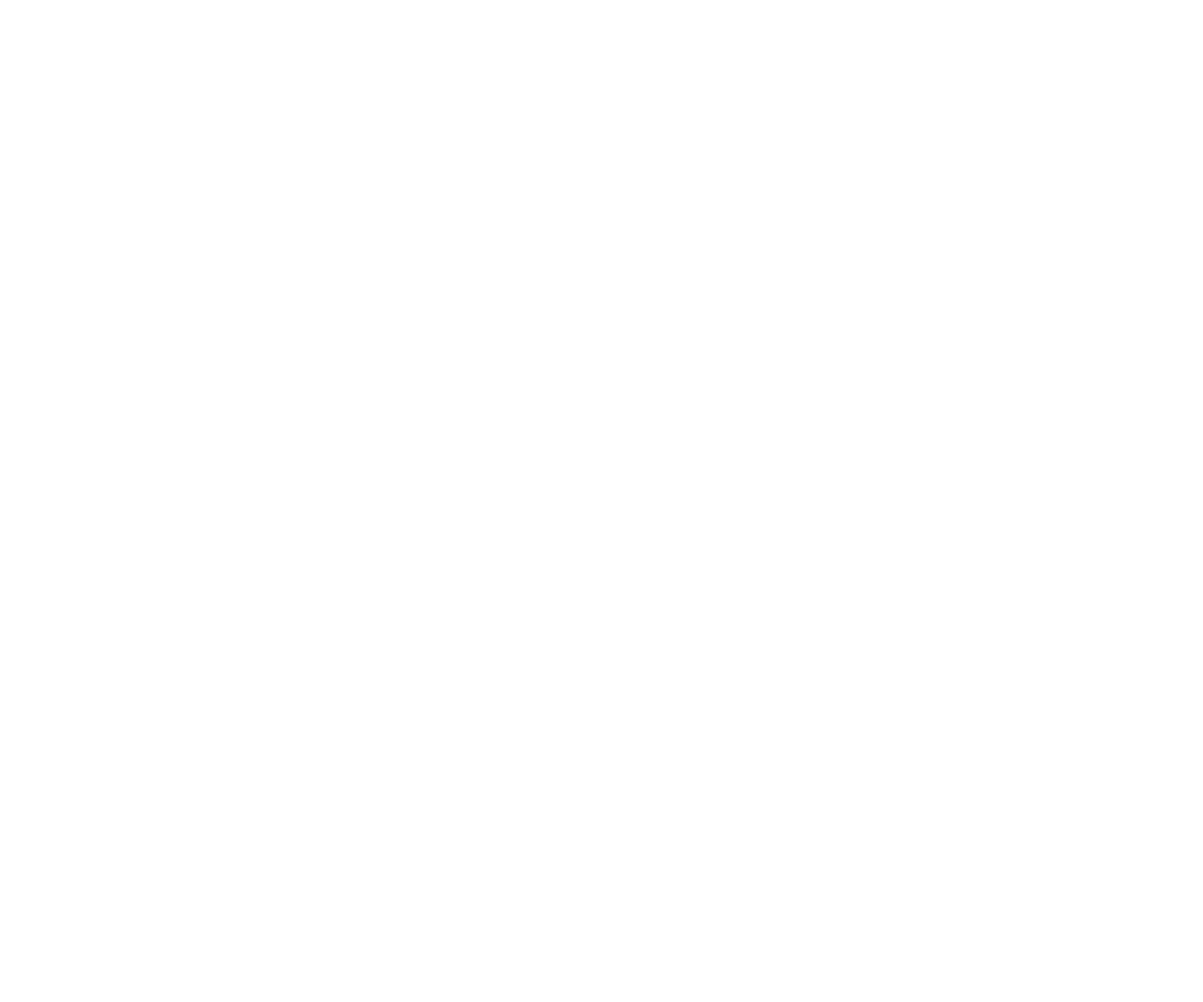
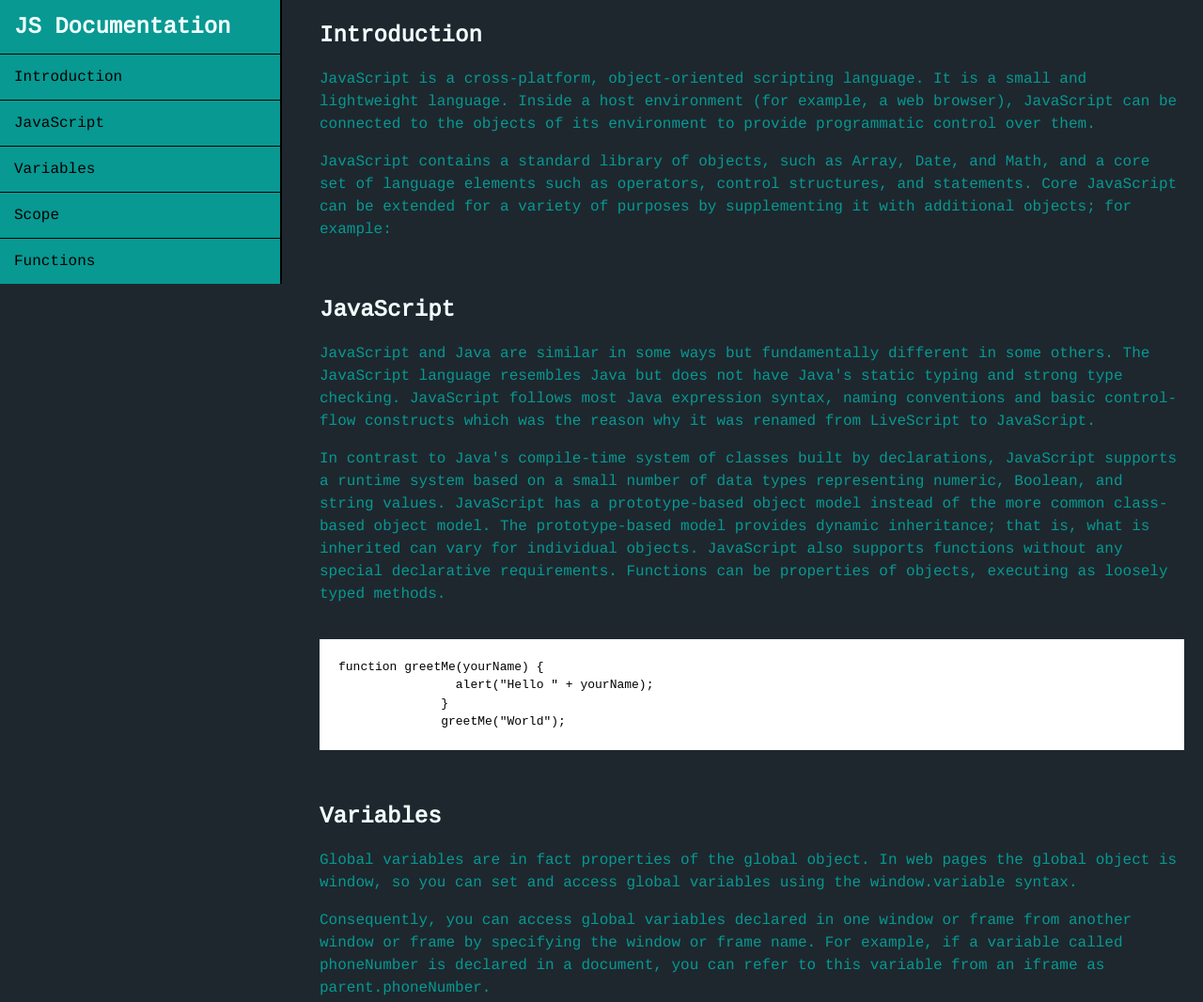
Before and after one commit to reethikprasad/WebDev, a plain HTML site: page FCC-technical documentation page/index.html in a window 1280 px wide. Shown: the top 1066 px of the page at 94% size. Before the commit the page ends 800 px from the top, so only its background shows below. Drawn offline with Linux system fonts and the light colour scheme.

Commit message:
Added links

```diff
--- a/FCC-technical documentation page/index.html
+++ b/FCC-technical documentation page/index.html
@@ -3,9 +3,101 @@
 <head>
     <meta charset="UTF-8">
     <meta name="viewport" content="width=device-width, initial-scale=1.0">
+    <link rel="stylesheet" href="style.css">
+    <link href="https://fonts.googleapis.com/css2?family=Cousine&display=swap" rel="stylesheet">
     <title>Documentation-Page</title>
 </head>
 <body>
 
+    <div class="main-body">
+    <nav id="navbar">
+        <header>JS Documentation</header>
+        <a href="#Introduction" class="nav-link">Introduction</a>
+        <a href="#JavaScript" class="nav-link">JavaScript</a>
+        <a href="#Variables" class="nav-link">Variables</a>
+        <a href="#Scope" class="nav-link">Scope</a>
+        <a href="#Functions" class="nav-link">Functions</a>
+    </nav>
+
+
+
+
+    <main id="main-doc">
+        <section class="main-section" id="Introduction">
+            <header>Introduction</header>
+            <p>JavaScript is a cross-platform, object-oriented scripting language. It is a small and lightweight language. Inside a host environment (for example, a web browser), JavaScript can be connected to the objects of its environment to provide programmatic control over them.</p>
+            <p>JavaScript contains a standard library of objects, such as Array, Date, and Math, and a core set of language elements such as operators, control structures, and statements. Core JavaScript can be extended for a variety of purposes by supplementing it with additional objects; for example:</p>
+        </section>
+
+
+        <section class="main-section" id="JavaScript">
+            <header>JavaScript</header>
+            <p>JavaScript and Java are similar in some ways but fundamentally different in some others. The JavaScript language resembles Java but does not have Java's static typing and strong type checking. JavaScript follows most Java expression syntax, naming conventions and basic control-flow constructs which was the reason why it was renamed from LiveScript to JavaScript.</p>
+            <p>In contrast to Java's compile-time system of classes built by declarations, JavaScript supports a runtime system based on a small number of data types representing numeric, Boolean, and string values. JavaScript has a prototype-based object model instead of the more common class-based object model. The prototype-based model provides dynamic inheritance; that is, what is inherited can vary for individual objects. JavaScript also supports functions without any special declarative requirements. Functions can be properties of objects, executing as loosely typed methods.</p>
+           <pre> <code>function greetMe(yourName) {
+                alert("Hello " + yourName);
+              }
+              greetMe("World");</code></pre>
+        </section>
+
+
+        <section class="main-section" id="Variables">
+            <header>Variables</header>
+            <p>Global variables are in fact properties of the global object. In web pages the global object is window, so you can set and access global variables using the window.variable syntax.</p>
+            <p>Consequently, you can access global variables declared in one window or frame from another window or frame by specifying the window or frame name. For example, if a variable called phoneNumber is declared in a document, you can refer to this variable from an iframe as parent.phoneNumber.</p>
+
+      <code>const PI = 3.14;</code>
+      <pre><code>// THIS WILL CAUSE AN ERROR
+        function f() {};
+        const f = 5;
+        // THIS WILL CAUSE AN ERROR ALSO
+        function f() {
+        const g = 5;
+        var g;
+        //statements
+        }</code>
+    </pre>
+        <ul>
+            <li>Variables</li>
+            <li>Functions</li>
+            <li>Control Flow</li>
+            <li>Promises</li>
+            <li>The Strange Parts</li>
+        </ul>
+        </section>
+
+
+        <section class="main-section" id="Scope">
+            <header>Scope</header>
+            <p>When you declare a variable outside of any function, it is called a global variable, because it is available to any other code in the current document. When you declare a variable within a function, it is called a local variable, because it is available only within that function.</p>
+            <p>JavaScript before ECMAScript 2015 does not have block statement scope; rather, a variable declared within a block is local to the function (or global scope) that the block resides within. For example the following code will log 5, because the scope of x is the function (or global context) within which x is declared, not the block, which in this case is an if statement.</p>
+           <pre> <code>if (true) {
+                var x = 5;
+              }
+              console.log(x);  // 5</code>
+            </pre>
+        </section>
+
+
+        <section class="main-section" id="Functions">
+            <header>Functions</header>
+            <p>Functions store instructions to reusable code.</p>
+            <p>They are one of the fundamentals of software.</p>
+            <pre> <code>function square(number) {
+                return number * number;
+              }
+          </code>
+                      <pre><code>return number * number;</code></pre>
+        </section>
+    </main>
+</div>
+
+
+
+
+
+
+
+    <script src="https://cdn.freecodecamp.org/testable-projects-fcc/v1/bundle.js"></script>
 </body>
 </html>
--- a/FCC-technical documentation page/style.css
+++ b/FCC-technical documentation page/style.css
@@ -0,0 +1,73 @@
+* {
+    box-sizing: border-box;
+  }
+
+
+.main-body{
+    display: grid;
+    grid-template-columns: minmax(300px,auto) 1fr;
+    grid-gap: 20px;
+    grid-template-areas:"navbar mainContent";
+}
+body {
+    font-family: 'Cousine', monospace;
+    display: flex;
+    margin: 0;
+    color: #079992;
+    background:#1e272e;
+  }
+  header {
+    font-size: 1.5em;
+    font-weight: bold;
+    color: azure;
+  }
+nav {
+    background-color: #079992;;
+    border-right: 2px solid #000000;
+    min-width: 300px;
+
+  }
+#navbar{
+    grid-area: navbar;
+    position: fixed;
+}
+p{
+    font-weight: 550;
+}
+nav header {
+    padding: 15px;
+  }
+#navbar a{
+    border-top: 1px solid #000;
+    color: #000;
+    display: block;
+    padding: 15px;
+    text-decoration: none;
+}
+
+#main-doc{
+    grid-area: mainContent;
+}
+section {
+    padding: 20px;
+    line-height: 1.5;
+  }
+
+
+
+  code {
+    background-color: #fff;
+    padding: 20px;
+    display: block;
+    color: #000;
+  }
+  @media screen and (max-width:750px){
+      div.main-body{
+        grid-template-columns: 1fr;
+        grid-template-areas: "navbar" "mainContent";
+      }
+      #navbar{
+          position: inherit;
+      }
+
+  }
```
Also changed, not shown: 1 other file.
